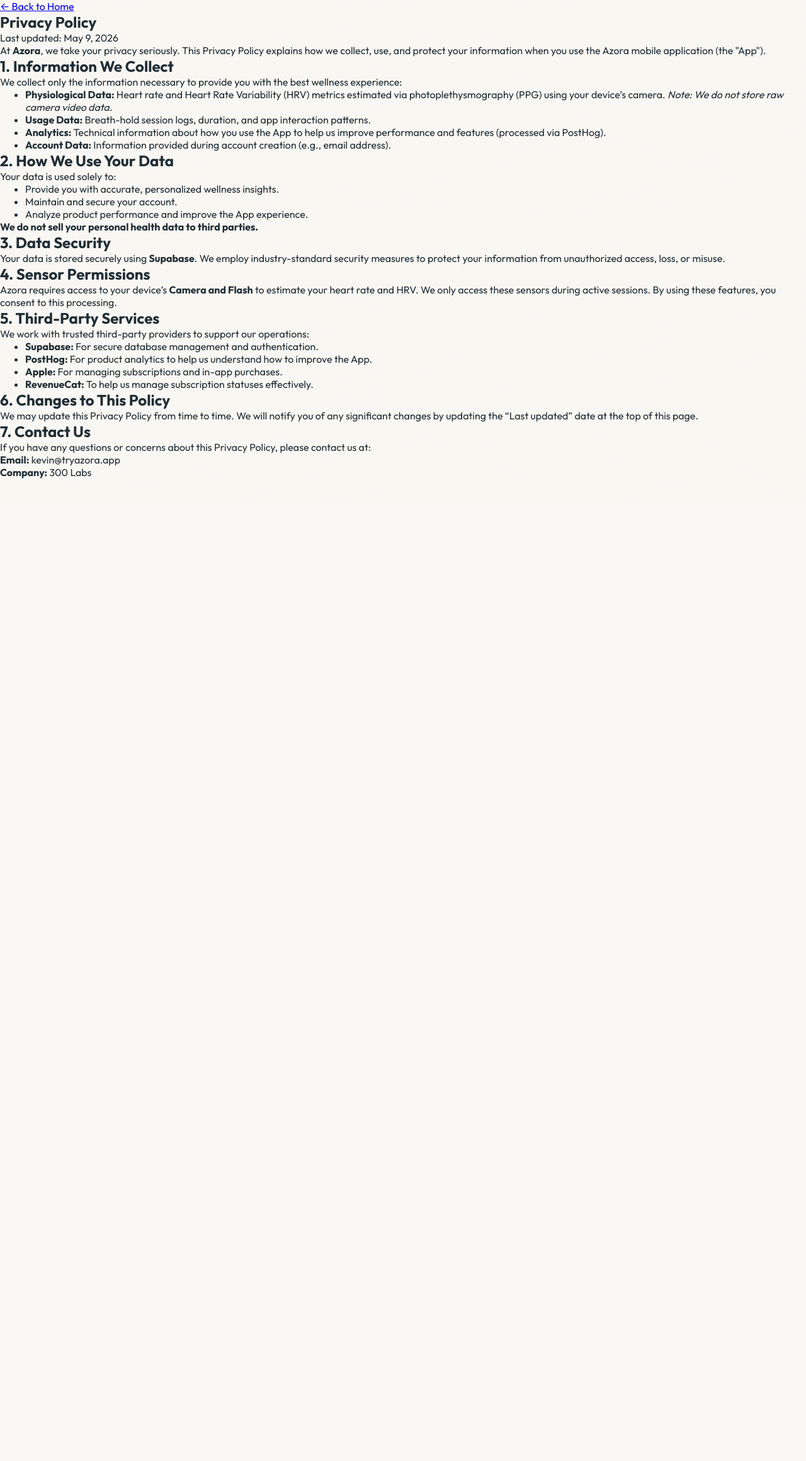
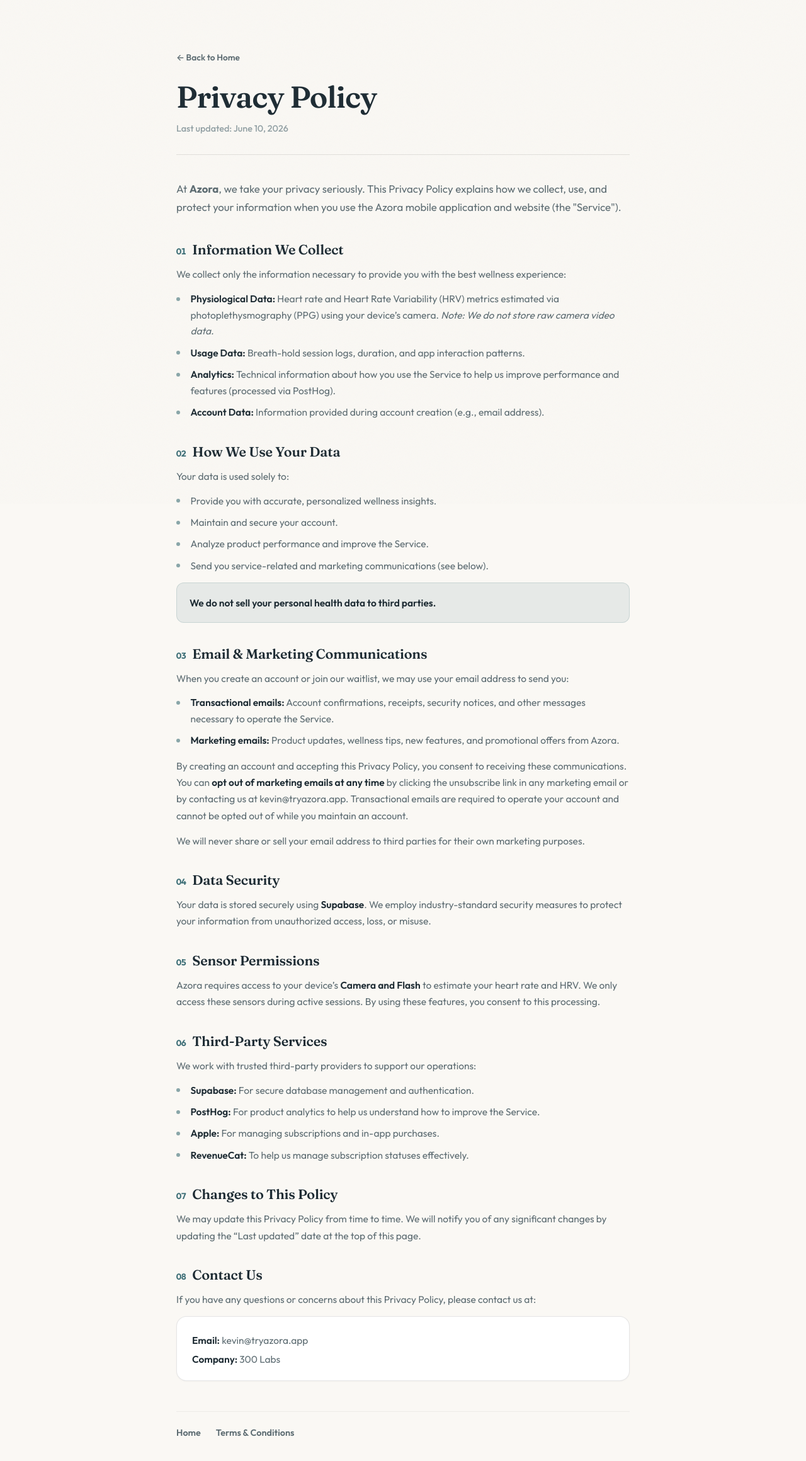
Before and after one commit to k499wang/waitlistazora, a Next.js app: page /privacy in a window 1280 px wide. Shown: the top 2320 px of the page at 63% size. Before the commit the page ends 800 px from the top, so only its background shows below. Built offline with nearby package versions, Linux system fonts and the light colour scheme; no server answers.

Commit message:
terms and privacy

```diff
--- a/app/globals.css
+++ b/app/globals.css
@@ -3520,3 +3520,241 @@
   .spinHeadline { font-size: 1.6rem; }
   .spinHeadlineWon { font-size: 2.1rem; }
 }
+
+/* ---------- Legal pages (privacy / terms) ---------- */
+
+.legalPage {
+  min-height: 100vh;
+  background: var(--bg);
+  padding: 5rem 1.5rem 6rem;
+}
+
+.legalArticle {
+  max-width: 720px;
+  margin: 0 auto;
+}
+
+.legalBack {
+  display: inline-flex;
+  align-items: center;
+  gap: 0.4rem;
+  font-size: 0.85rem;
+  font-weight: 600;
+  color: var(--text-secondary);
+  text-decoration: none;
+  transition: color 0.2s ease;
+}
+
+.legalBack:hover { color: var(--brand); }
+
+.legalHeader {
+  margin-bottom: 2.5rem;
+  padding-bottom: 2rem;
+  border-bottom: 1px solid var(--border-strong);
+}
+
+.legalTitle {
+  font-family: var(--font-display);
+  font-size: clamp(2.2rem, 5vw, 3rem);
+  font-weight: 600;
+  letter-spacing: -0.02em;
+  color: var(--text-primary);
+  margin: 1.5rem 0 0.75rem;
+}
+
+.legalMeta {
+  font-size: 0.9rem;
+  font-weight: 500;
+  color: var(--text-muted);
+}
+
+.legalIntro {
+  font-size: 1.05rem;
+  line-height: 1.7;
+  color: var(--text-secondary);
+  margin-bottom: 2.5rem;
+}
+
+.legalSection { margin-bottom: 2.25rem; }
+
+.legalSection h2 {
+  font-family: var(--font-display);
+  font-size: 1.35rem;
+  font-weight: 600;
+  letter-spacing: -0.01em;
+  color: var(--text-primary);
+  margin-bottom: 0.75rem;
+  display: flex;
+  align-items: baseline;
+  gap: 0.6rem;
+}
+
+.legalSectionNum {
+  font-size: 0.85rem;
+  font-weight: 700;
+  font-family: var(--font-sans);
+  color: var(--brand);
+  font-variant-numeric: tabular-nums;
+}
+
+.legalSection p {
+  font-size: 0.97rem;
+  line-height: 1.7;
+  color: var(--text-secondary);
+  margin-bottom: 0.85rem;
+}
+
+.legalSection p:last-child { margin-bottom: 0; }
+
+.legalSection ul {
+  list-style: none;
+  padding: 0;
+  margin: 0 0 0.85rem;
+  display: flex;
+  flex-direction: column;
+  gap: 0.55rem;
+}
+
+.legalSection ul li {
+  position: relative;
+  padding-left: 1.4rem;
+  font-size: 0.97rem;
+  line-height: 1.65;
+  color: var(--text-secondary);
+}
+
+.legalSection ul li::before {
+  content: "";
+  position: absolute;
+  left: 0;
+  top: 0.62em;
+  width: 6px;
+  height: 6px;
+  border-radius: 50%;
+  background: var(--brand);
+  opacity: 0.6;
+}
+
+.legalSection strong { color: var(--text-primary); font-weight: 600; }
+
+.legalSection a {
+  color: var(--brand);
+  font-weight: 600;
+  text-decoration: none;
+}
+
+.legalSection a:hover { color: var(--brand-hover); text-decoration: underline; }
+
+.legalCallout {
+  padding: 1.1rem 1.25rem;
+  border-radius: var(--radius-sm);
+  background: var(--brand-soft);
+  border: 1px solid rgba(62, 111, 119, 0.18);
+}
+
+.legalCallout p { color: var(--text-primary); margin: 0; }
+
+.legalContactCard {
+  margin-top: 0.5rem;
+  padding: 1.25rem 1.5rem;
+  border-radius: var(--radius-md);
+  background: var(--bg-elevated);
+  border: 1px solid var(--border-strong);
+  box-shadow: var(--shadow-sm);
+}
+
+.legalContactCard p { margin: 0.25rem 0; }
+
+.legalFooterNav {
+  margin-top: 3rem;
+  padding-top: 1.5rem;
+  border-top: 1px solid var(--border);
+  display: flex;
+  gap: 1.5rem;
+  font-size: 0.9rem;
+}
+
+.legalFooterNav a {
+  color: var(--text-secondary);
+  font-weight: 600;
+  text-decoration: none;
+  transition: color 0.2s ease;
+}
+
+.legalFooterNav a:hover { color: var(--brand); }
+
+/* ---------- Auth consent checkbox ---------- */
+
+.authConsent {
+  display: flex;
+  align-items: flex-start;
+  gap: 0.65rem;
+  margin-top: 0.35rem;
+  cursor: pointer;
+}
+
+.authConsentBox {
+  flex-shrink: 0;
+  width: 18px;
+  height: 18px;
+  margin-top: 0.12rem;
+  appearance: none;
+  -webkit-appearance: none;
+  border-radius: 5px;
+  border: 1.5px solid var(--border-strong);
+  background: var(--bg-elevated);
+  cursor: pointer;
+  display: grid;
+  place-content: center;
+  transition: all 0.15s ease;
+}
+
+.authConsentBox:checked {
+  background: var(--brand);
+  border-color: var(--brand);
+}
+
+.authConsentBox:checked::before {
+  content: "";
+  width: 10px;
+  height: 10px;
+  background: #fff;
+  clip-path: polygon(14% 44%, 0 65%, 50% 100%, 100% 16%, 80% 0%, 43% 62%);
+}
+
+.authConsentBox:focus-visible {
+  outline: none;
+  box-shadow: 0 0 0 4px rgba(62, 111, 119, 0.15);
+}
+
+.authConsentText {
+  font-size: 0.8rem;
+  line-height: 1.55;
+  font-weight: 500;
+  color: var(--text-secondary);
+}
+
+.authConsentText a {
+  color: var(--brand);
+  font-weight: 600;
+  text-decoration: none;
+}
+
+.authConsentText a:hover { text-decoration: underline; }
+
+.authFinePrint {
+  margin-top: 1.1rem;
+  font-size: 0.75rem;
+  line-height: 1.5;
+  font-weight: 500;
+  color: var(--text-muted);
+  text-align: center;
+}
+
+.authFinePrint a {
+  color: var(--text-secondary);
+  font-weight: 600;
+  text-decoration: none;
+}
+
+.authFinePrint a:hover { color: var(--brand); }
--- a/app/privacy/page.tsx
+++ b/app/privacy/page.tsx
@@ -1,71 +1,108 @@
 import Link from "next/link";
+
+export const metadata = {
+  title: "Privacy Policy — Azora",
+};
 
 export default function PrivacyPolicy() {
   return (
-    <main className="min-h-screen bg-[#060b18] text-[#e8ecf1] py-16 px-6">
-      <article className="max-w-3xl mx-auto prose prose-neutral prose-headings:font-extrabold prose-headings:tracking-tight">
-        <header className="mb-12">
-          <Link href="/" className="text-sm font-bold text-[#64748B] hover:text-[#4a9eff] transition-colors">
+    <main className="legalPage">
+      <article className="legalArticle">
+        <header className="legalHeader">
+          <Link href="/" className="legalBack">
             ← Back to Home
           </Link>
-          <h1 className="text-4xl md:text-5xl mt-6 mb-4">Privacy Policy</h1>
-          <p className="text-[#64748B]">Last updated: May 9, 2026</p>
+          <h1 className="legalTitle">Privacy Policy</h1>
+          <p className="legalMeta">Last updated: June 10, 2026</p>
         </header>
 
-        <section className="space-y-6">
-          <p>
-            At <strong>Azora</strong>, we take your privacy seriously. This Privacy Policy explains how we collect, use, and protect your information when you use the Azora mobile application (the &quot;App&quot;).
-          </p>
+        <p className="legalIntro">
+          At <strong>Azora</strong>, we take your privacy seriously. This Privacy Policy explains how we collect, use, and protect your information when you use the Azora mobile application and website (the &quot;Service&quot;).
+        </p>
 
-          <h2 className="text-2xl font-bold">1. Information We Collect</h2>
+        <section className="legalSection">
+          <h2><span className="legalSectionNum">01</span>Information We Collect</h2>
           <p>We collect only the information necessary to provide you with the best wellness experience:</p>
-          <ul className="list-disc pl-5 space-y-2 text-[#94a3b8]">
-            <li><strong>Physiological Data:</strong> Heart rate and Heart Rate Variability (HRV) metrics estimated via photoplethysmography (PPG) using your device’s camera. <em>Note: We do not store raw camera video data.</em></li>
+          <ul>
+            <li><strong>Physiological Data:</strong> Heart rate and Heart Rate Variability (HRV) metrics estimated via photoplethysmography (PPG) using your device&rsquo;s camera. <em>Note: We do not store raw camera video data.</em></li>
             <li><strong>Usage Data:</strong> Breath-hold session logs, duration, and app interaction patterns.</li>
-            <li><strong>Analytics:</strong> Technical information about how you use the App to help us improve performance and features (processed via PostHog).</li>
+            <li><strong>Analytics:</strong> Technical information about how you use the Service to help us improve performance and features (processed via PostHog).</li>
             <li><strong>Account Data:</strong> Information provided during account creation (e.g., email address).</li>
           </ul>
+        </section>
 
-          <h2 className="text-2xl font-bold">2. How We Use Your Data</h2>
+        <section className="legalSection">
+          <h2><span className="legalSectionNum">02</span>How We Use Your Data</h2>
           <p>Your data is used solely to:</p>
-          <ul className="list-disc pl-5 space-y-2 text-[#94a3b8]">
+          <ul>
             <li>Provide you with accurate, personalized wellness insights.</li>
             <li>Maintain and secure your account.</li>
-            <li>Analyze product performance and improve the App experience.</li>
+            <li>Analyze product performance and improve the Service.</li>
+            <li>Send you service-related and marketing communications (see below).</li>
           </ul>
-          <p><strong>We do not sell your personal health data to third parties.</strong></p>
+          <div className="legalCallout">
+            <p><strong>We do not sell your personal health data to third parties.</strong></p>
+          </div>
+        </section>
 
-          <h2 className="text-2xl font-bold">3. Data Security</h2>
+        <section className="legalSection">
+          <h2><span className="legalSectionNum">03</span>Email &amp; Marketing Communications</h2>
+          <p>When you create an account or join our waitlist, we may use your email address to send you:</p>
+          <ul>
+            <li><strong>Transactional emails:</strong> Account confirmations, receipts, security notices, and other messages necessary to operate the Service.</li>
+            <li><strong>Marketing emails:</strong> Product updates, wellness tips, new features, and promotional offers from Azora.</li>
+          </ul>
+          <p>
+            By creating an account and accepting this Privacy Policy, you consent to receiving these communications. You can <strong>opt out of marketing emails at any time</strong> by clicking the unsubscribe link in any marketing email or by contacting us at kevin@tryazora.app. Transactional emails are required to operate your account and cannot be opted out of while you maintain an account.
+          </p>
+          <p>We will never share or sell your email address to third parties for their own marketing purposes.</p>
+        </section>
+
+        <section className="legalSection">
+          <h2><span className="legalSectionNum">04</span>Data Security</h2>
           <p>
             Your data is stored securely using <strong>Supabase</strong>. We employ industry-standard security measures to protect your information from unauthorized access, loss, or misuse.
           </p>
+        </section>
 
-          <h2 className="text-2xl font-bold">4. Sensor Permissions</h2>
+        <section className="legalSection">
+          <h2><span className="legalSectionNum">05</span>Sensor Permissions</h2>
           <p>
-            Azora requires access to your device’s <strong>Camera and Flash</strong> to estimate your heart rate and HRV. We only access these sensors during active sessions. By using these features, you consent to this processing.
+            Azora requires access to your device&rsquo;s <strong>Camera and Flash</strong> to estimate your heart rate and HRV. We only access these sensors during active sessions. By using these features, you consent to this processing.
           </p>
+        </section>
 
-          <h2 className="text-2xl font-bold">5. Third-Party Services</h2>
+        <section className="legalSection">
+          <h2><span className="legalSectionNum">06</span>Third-Party Services</h2>
           <p>We work with trusted third-party providers to support our operations:</p>
-          <ul className="list-disc pl-5 space-y-2 text-[#94a3b8]">
+          <ul>
             <li><strong>Supabase:</strong> For secure database management and authentication.</li>
-            <li><strong>PostHog:</strong> For product analytics to help us understand how to improve the App.</li>
+            <li><strong>PostHog:</strong> For product analytics to help us understand how to improve the Service.</li>
             <li><strong>Apple:</strong> For managing subscriptions and in-app purchases.</li>
             <li><strong>RevenueCat:</strong> To help us manage subscription statuses effectively.</li>
           </ul>
+        </section>
 
-          <h2 className="text-2xl font-bold">6. Changes to This Policy</h2>
+        <section className="legalSection">
+          <h2><span className="legalSectionNum">07</span>Changes to This Policy</h2>
           <p>
             We may update this Privacy Policy from time to time. We will notify you of any significant changes by updating the &ldquo;Last updated&rdquo; date at the top of this page.
           </p>
+        </section>
 
-          <h2 className="text-2xl font-bold">7. Contact Us</h2>
-          <p>
-            If you have any questions or concerns about this Privacy Policy, please contact us at:<br />
-            <strong>Email:</strong> kevin@tryazora.app<br />
-            <strong>Company:</strong> 300 Labs
-          </p>
+        <section className="legalSection">
+          <h2><span className="legalSectionNum">08</span>Contact Us</h2>
+          <p>If you have any questions or concerns about this Privacy Policy, please contact us at:</p>
+          <div className="legalContactCard">
+            <p><strong>Email:</strong> kevin@tryazora.app</p>
+            <p><strong>Company:</strong> 300 Labs</p>
+          </div>
         </section>
+
+        <nav className="legalFooterNav">
+          <Link href="/">Home</Link>
+          <Link href="/terms">Terms &amp; Conditions</Link>
+        </nav>
       </article>
     </main>
   );
```
Also changed, not shown: app/login/login-form.tsx (+53 -0 lines), app/terms/page.tsx (+94 -44 lines), 1 other file (tests, documents, lock files or other folders).
